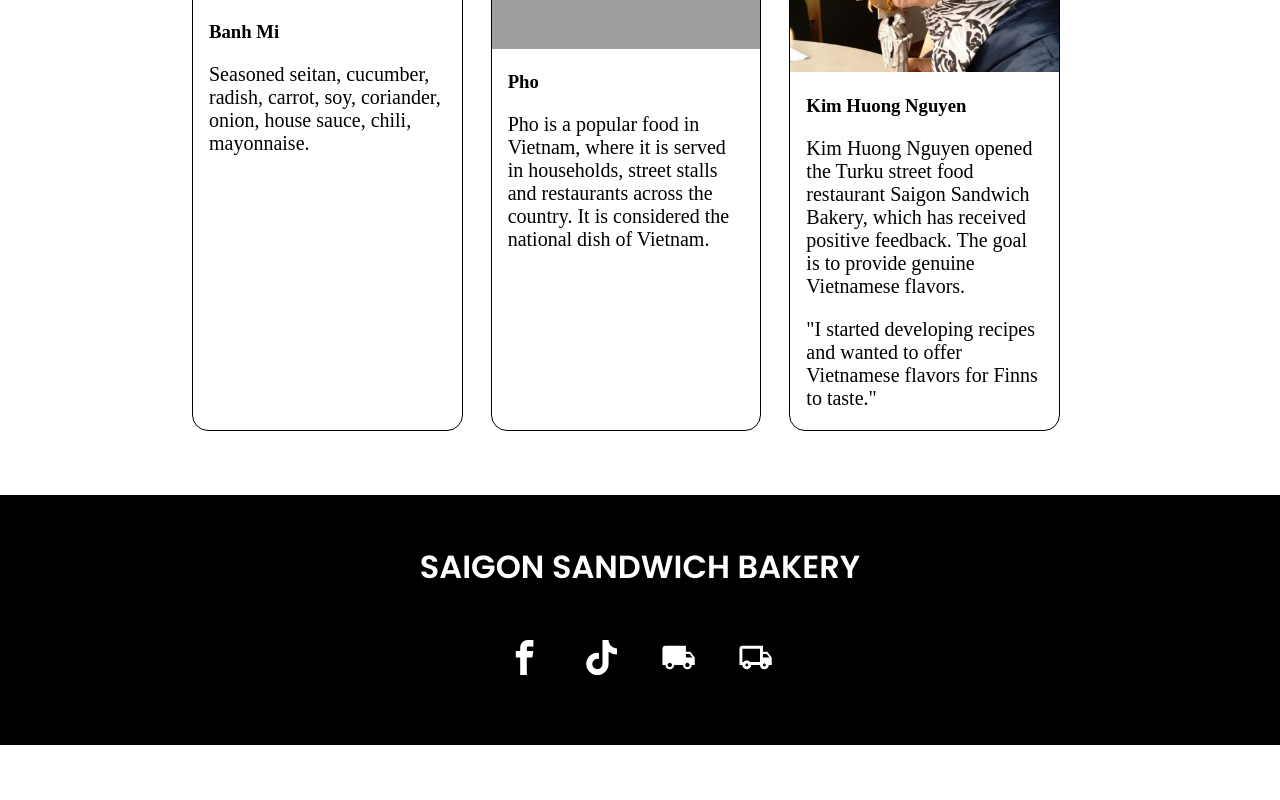
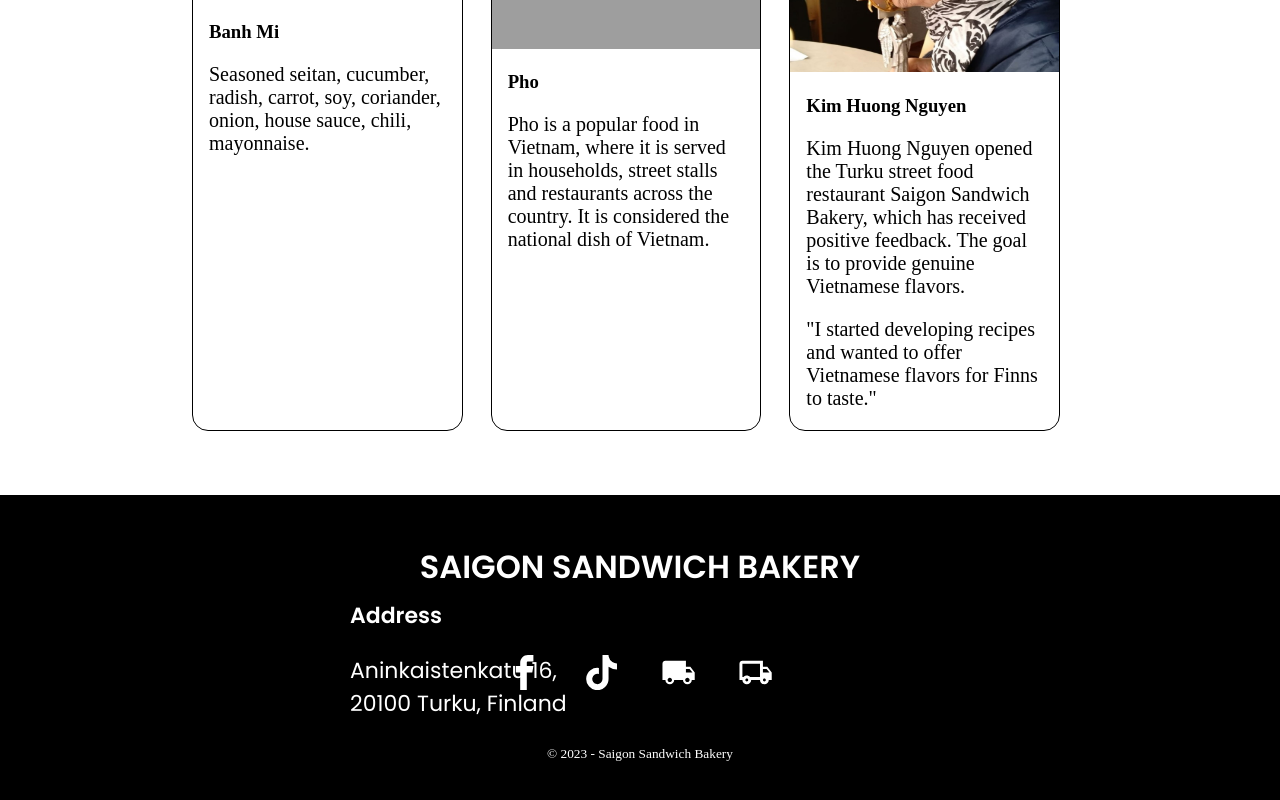
Before and after one commit to Kudoo39/ecommerce-app, a React (Vite) app: page / in a window 1280 px wide. Shown: the part 822-1622 px from the top of the page. Before the commit the page ends 1567 px from the top, so only its background shows below. Built offline with nearby package versions, Linux system fonts and the light colour scheme; grey boxes are pictures that could not be loaded.

Commit message:
update footer

```diff
--- a/src/components/Footer.css
+++ b/src/components/Footer.css
@@ -9,6 +9,15 @@
   color: white;
 }
 
+.address {
+  margin-top: 0.5rem;
+  color: white;
+  text-align: left;
+  margin-left: 350px;
+  font-size: 22px;
+  font-family: "Poppins", sans-serif;
+}
+
 .footer_name {
   font-size: 2rem;
   font-family: "Poppins", sans-serif;
@@ -16,14 +25,27 @@
   text-decoration: none;
 }
 
+.footer_name:hover {
+  color: #ffc27d;
+}
+
 .footer_socials {
   display: flex;
   justify-content: center;
   gap: 1rem;
-  margin-top: -50px;
+  margin-top: -170px;
 }
 
 .footer_socials a {
   padding: 0.8rem;
   font-size: 2.2rem;
 }
+
+.footer_socials a:hover {
+  color: #ffc27d;
+}
+
+.copyright {
+  margin: 2rem 0 1rem 0;
+  color: white;
+}
--- a/src/components/Footer.jsx
+++ b/src/components/Footer.jsx
@@ -10,6 +10,8 @@
       <a href="" className="footer_name">
         SAIGON SANDWICH BAKERY
       </a>
+      <h3 className="address">Address</h3>
+      <p className="address">Aninkaistenkatu 16, <br />20100 Turku, Finland</p>
       <ul className="links">
         <li>
           <a href=""></a>
@@ -41,6 +43,9 @@
           <MdOutlineLocalShipping />
         </a>
       </div>
+      <div className="copyright">
+        <small>&copy; 2023 - Saigon Sandwich Bakery</small>
+      </div>
     </footer>
   );
 };
```
